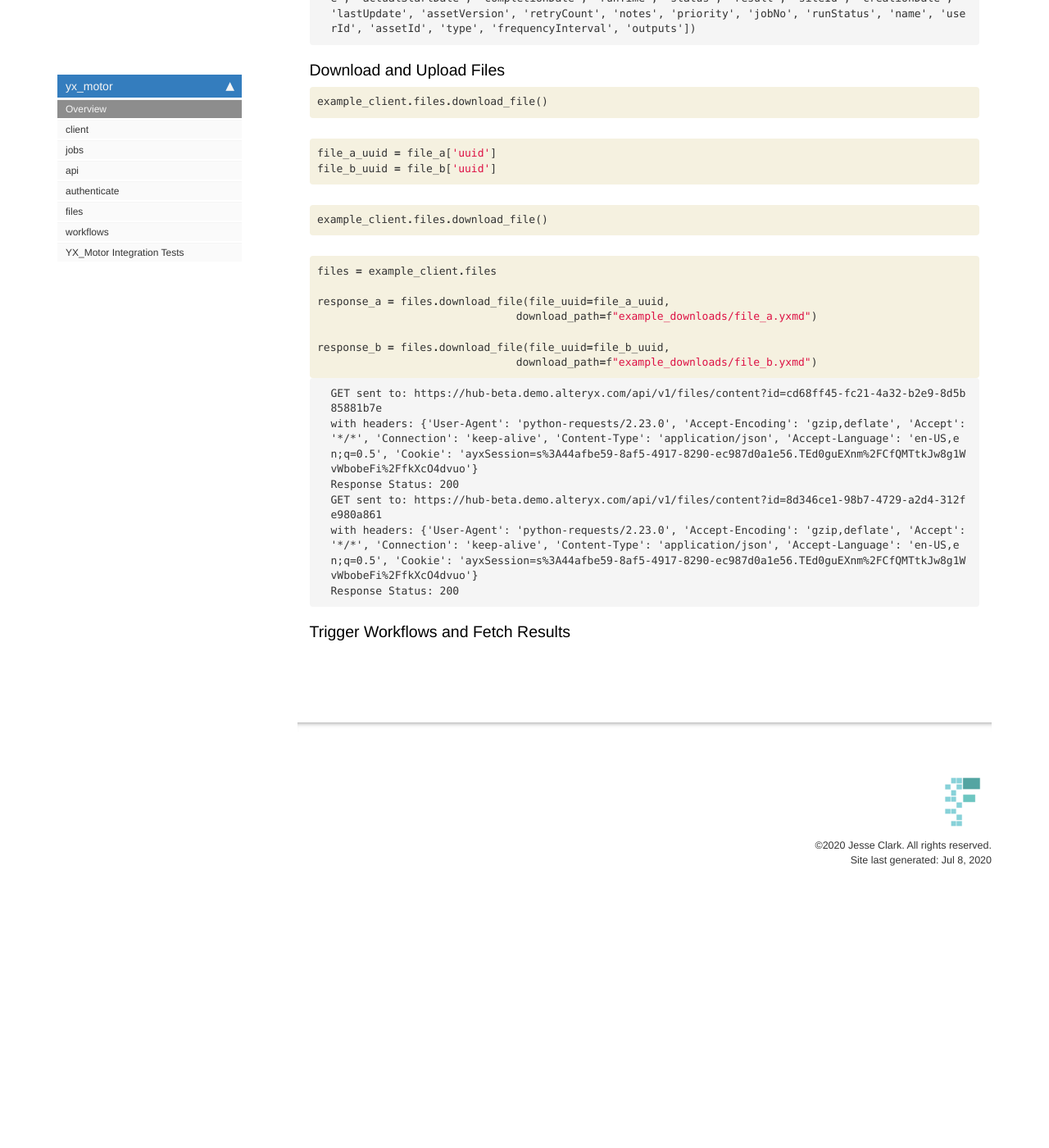
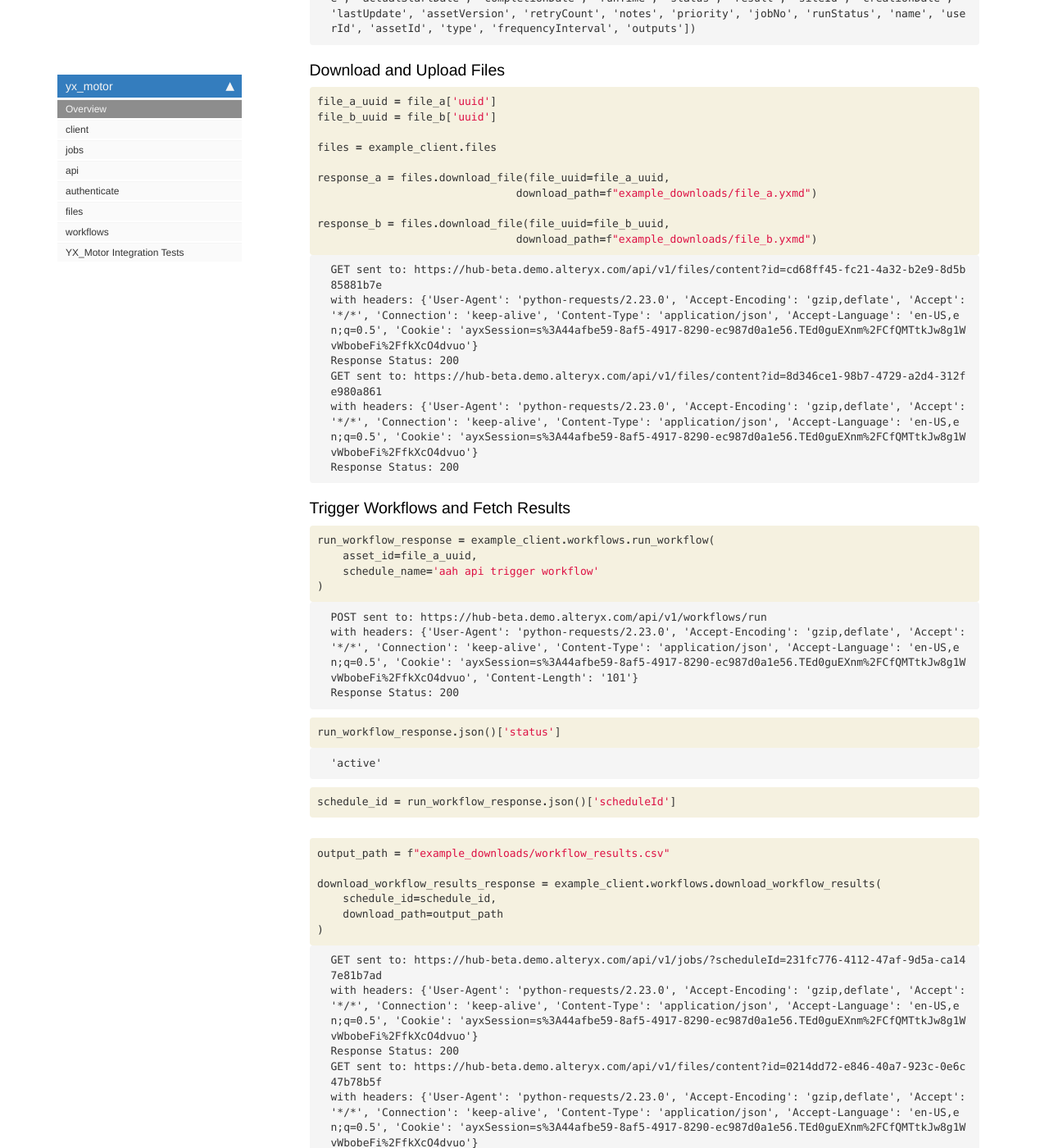
Before and after one commit to yx-dev/yx_motor, a Jekyll site: the page built from docs/index.html, in a window 1280 px wide and 1400 px high, scrolled down 1571 px. Shown: the whole window at 82% size. Built offline with Jekyll 4.4.1, drawn with Linux system fonts in a browser that asks for light colours; nearby versions of some CDN libraries; comment, search, counter and statistics services are not loaded; before the commit the page ends 2680 px from its top, so only the background shows below that; some of the changed text lies outside the part shown.

Commit message:
finished getting demo code for index page

```diff
--- a/docs/index.html
+++ b/docs/index.html
@@ -198,59 +198,10 @@
 
 <div class="inner_cell">
     <div class="input_area">
-<div class=" highlight hl-ipython3"><pre><span></span><span class="n">example_client</span><span class="o">.</span><span class="n">files</span><span class="o">.</span><span class="n">download_file</span><span class="p">()</span>
-</pre></div>
-
-    </div>
-</div>
-</div>
-
-</div>
-    {% endraw %}
-
-    {% raw %}
-
-<div class="cell border-box-sizing code_cell rendered">
-<div class="input">
-
-<div class="inner_cell">
-    <div class="input_area">
 <div class=" highlight hl-ipython3"><pre><span></span><span class="n">file_a_uuid</span> <span class="o">=</span> <span class="n">file_a</span><span class="p">[</span><span class="s1">&#39;uuid&#39;</span><span class="p">]</span>
 <span class="n">file_b_uuid</span> <span class="o">=</span> <span class="n">file_b</span><span class="p">[</span><span class="s1">&#39;uuid&#39;</span><span class="p">]</span>
-</pre></div>
 
-    </div>
-</div>
-</div>
-
-</div>
-    {% endraw %}
-
-    {% raw %}
-
-<div class="cell border-box-sizing code_cell rendered">
-<div class="input">
-
-<div class="inner_cell">
-    <div class="input_area">
-<div class=" highlight hl-ipython3"><pre><span></span><span class="n">example_client</span><span class="o">.</span><span class="n">files</span><span class="o">.</span><span class="n">download_file</span><span class="p">()</span>
-</pre></div>
-
-    </div>
-</div>
-</div>
-
-</div>
-    {% endraw %}
-
-    {% raw %}
-
-<div class="cell border-box-sizing code_cell rendered">
-<div class="input">
-
-<div class="inner_cell">
-    <div class="input_area">
-<div class=" highlight hl-ipython3"><pre><span></span><span class="n">files</span> <span class="o">=</span> <span class="n">example_client</span><span class="o">.</span><span class="n">files</span>
+<span class="n">files</span> <span class="o">=</span> <span class="n">example_client</span><span class="o">.</span><span class="n">files</span>
 
 <span class="n">response_a</span> <span class="o">=</span> <span class="n">files</span><span class="o">.</span><span class="n">download_file</span><span class="p">(</span><span class="n">file_uuid</span><span class="o">=</span><span class="n">file_a_uuid</span><span class="p">,</span>
                                <span class="n">download_path</span><span class="o">=</span><span class="sa">f</span><span class="s2">&quot;example_downloads/file_a.yxmd&quot;</span><span class="p">)</span>
@@ -291,4 +242,131 @@
 </div>
 </div>
 </div>
+    {% raw %}
+
+<div class="cell border-box-sizing code_cell rendered">
+<div class="input">
+
+<div class="inner_cell">
+    <div class="input_area">
+<div class=" highlight hl-ipython3"><pre><span></span><span class="n">run_workflow_response</span> <span class="o">=</span> <span class="n">example_client</span><span class="o">.</span><span class="n">workflows</span><span class="o">.</span><span class="n">run_workflow</span><span class="p">(</span>
+    <span class="n">asset_id</span><span class="o">=</span><span class="n">file_a_uuid</span><span class="p">,</span>
+    <span class="n">schedule_name</span><span class="o">=</span><span class="s1">&#39;aah api trigger workflow&#39;</span>
+<span class="p">)</span>
+</pre></div>
+
+    </div>
 </div>
+</div>
+
+<div class="output_wrapper">
+<div class="output">
+
+<div class="output_area">
+
+<div class="output_subarea output_stream output_stdout output_text">
+<pre>POST sent to: https://hub-beta.demo.alteryx.com/api/v1/workflows/run
+with headers: {&#39;User-Agent&#39;: &#39;python-requests/2.23.0&#39;, &#39;Accept-Encoding&#39;: &#39;gzip,deflate&#39;, &#39;Accept&#39;: &#39;*/*&#39;, &#39;Connection&#39;: &#39;keep-alive&#39;, &#39;Content-Type&#39;: &#39;application/json&#39;, &#39;Accept-Language&#39;: &#39;en-US,en;q=0.5&#39;, &#39;Cookie&#39;: &#39;ayxSession=s%3A44afbe59-8af5-4917-8290-ec987d0a1e56.TEd0guEXnm%2FCfQMTtkJw8g1WvWbobeFi%2FfkXcO4dvuo&#39;, &#39;Content-Length&#39;: &#39;101&#39;}
+Response Status: 200
+</pre>
+</div>
+</div>
+
+</div>
+</div>
+
+</div>
+    {% endraw %}
+
+    {% raw %}
+
+<div class="cell border-box-sizing code_cell rendered">
+<div class="input">
+
+<div class="inner_cell">
+    <div class="input_area">
+<div class=" highlight hl-ipython3"><pre><span></span><span class="n">run_workflow_response</span><span class="o">.</span><span class="n">json</span><span class="p">()[</span><span class="s1">&#39;status&#39;</span><span class="p">]</span>
+</pre></div>
+
+    </div>
+</div>
+</div>
+
+<div class="output_wrapper">
+<div class="output">
+
+<div class="output_area">
+
+
+
+<div class="output_text output_subarea output_execute_result">
+<pre>&#39;active&#39;</pre>
+</div>
+
+</div>
+
+</div>
+</div>
+
+</div>
+    {% endraw %}
+
+    {% raw %}
+
+<div class="cell border-box-sizing code_cell rendered">
+<div class="input">
+
+<div class="inner_cell">
+    <div class="input_area">
+<div class=" highlight hl-ipython3"><pre><span></span><span class="n">schedule_id</span> <span class="o">=</span> <span class="n">run_workflow_response</span><span class="o">.</span><span class="n">json</span><span class="p">()[</span><span class="s1">&#39;scheduleId&#39;</span><span class="p">]</span>
+</pre></div>
+
+    </div>
+</div>
+</div>
+
+</div>
+    {% endraw %}
+
+    {% raw %}
+
+<div class="cell border-box-sizing code_cell rendered">
+<div class="input">
+
+<div class="inner_cell">
+    <div class="input_area">
+<div class=" highlight hl-ipython3"><pre><span></span><span class="n">output_path</span> <span class="o">=</span> <span class="sa">f</span><span class="s2">&quot;example_downloads/workflow_results.csv&quot;</span>
+
+<span class="n">download_workflow_results_response</span> <span class="o">=</span> <span class="n">example_client</span><span class="o">.</span><span class="n">workflows</span><span class="o">.</span><span class="n">download_workflow_results</span><span class="p">(</span>
+    <span class="n">schedule_id</span><span class="o">=</span><span class="n">schedule_id</span><span class="p">,</span>
+    <span class="n">download_path</span><span class="o">=</span><span class="n">output_path</span>
+<span class="p">)</span>
+</pre></div>
+
+    </div>
+</div>
+</div>
+
+<div class="output_wrapper">
+<div class="output">
+
+<div class="output_area">
+
+<div class="output_subarea output_stream output_stdout output_text">
+<pre>GET sent to: https://hub-beta.demo.alteryx.com/api/v1/jobs/?scheduleId=231fc776-4112-47af-9d5a-ca147e81b7ad
+with headers: {&#39;User-Agent&#39;: &#39;python-requests/2.23.0&#39;, &#39;Accept-Encoding&#39;: &#39;gzip,deflate&#39;, &#39;Accept&#39;: &#39;*/*&#39;, &#39;Connection&#39;: &#39;keep-alive&#39;, &#39;Content-Type&#39;: &#39;application/json&#39;, &#39;Accept-Language&#39;: &#39;en-US,en;q=0.5&#39;, &#39;Cookie&#39;: &#39;ayxSession=s%3A44afbe59-8af5-4917-8290-ec987d0a1e56.TEd0guEXnm%2FCfQMTtkJw8g1WvWbobeFi%2FfkXcO4dvuo&#39;}
+Response Status: 200
+GET sent to: https://hub-beta.demo.alteryx.com/api/v1/files/content?id=0214dd72-e846-40a7-923c-0e6c47b78b5f
+with headers: {&#39;User-Agent&#39;: &#39;python-requests/2.23.0&#39;, &#39;Accept-Encoding&#39;: &#39;gzip,deflate&#39;, &#39;Accept&#39;: &#39;*/*&#39;, &#39;Connection&#39;: &#39;keep-alive&#39;, &#39;Content-Type&#39;: &#39;application/json&#39;, &#39;Accept-Language&#39;: &#39;en-US,en;q=0.5&#39;, &#39;Cookie&#39;: &#39;ayxSession=s%3A44afbe59-8af5-4917-8290-ec987d0a1e56.TEd0guEXnm%2FCfQMTtkJw8g1WvWbobeFi%2FfkXcO4dvuo&#39;}
+Response Status: 200
+</pre>
+</div>
+</div>
+
+</div>
+</div>
+
+</div>
+    {% endraw %}
+
+</div>
```
Also changed, not shown: README.md, 1 other file.
